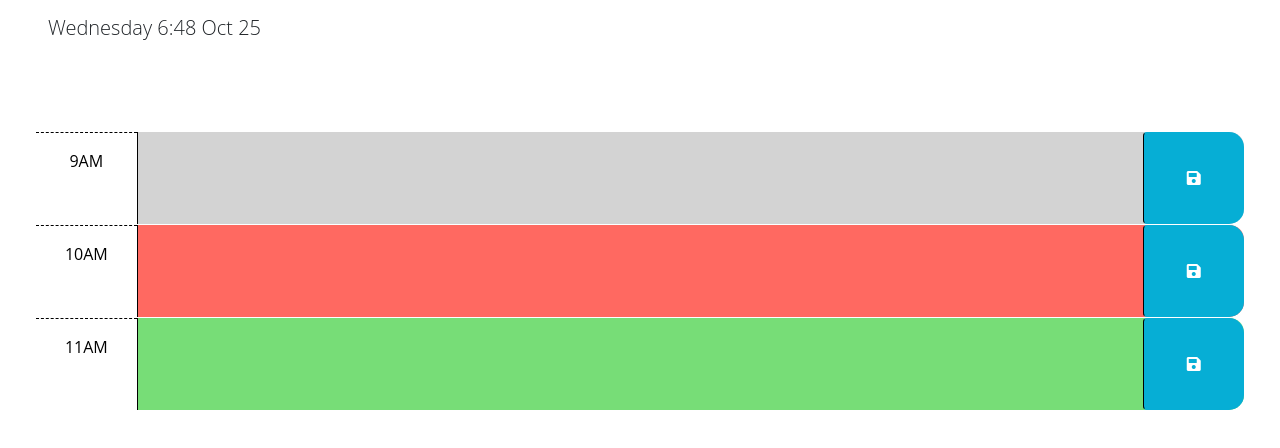
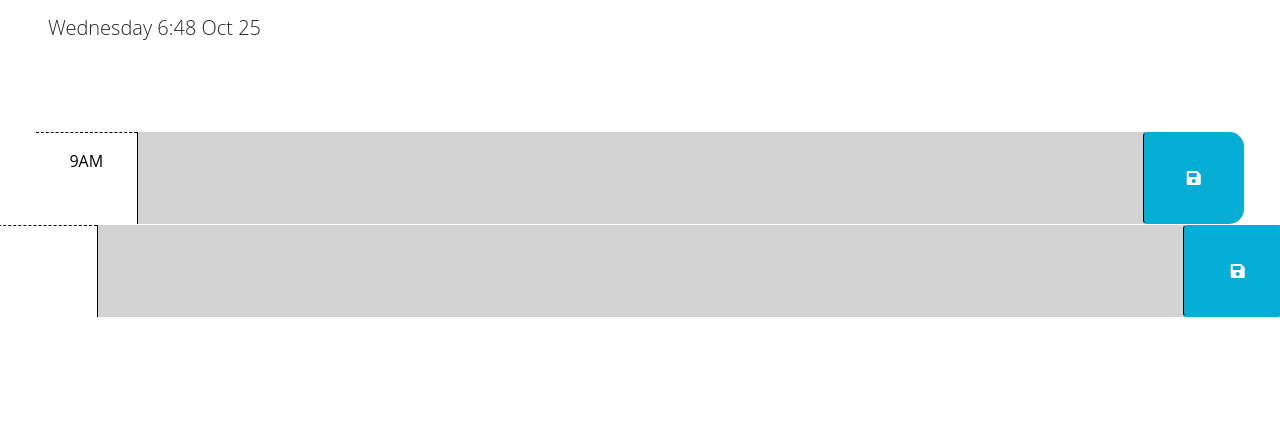
Before and after one commit to CovenantKid/glowing-octo-eureka, a plain HTML site: page index.html in a window 1280 px wide. Shown: the part 166-614 px from the top of the page. Drawn offline with nearby package versions, Linux system fonts and the light colour scheme.

Commit message:
Started code for generating time blocks in javascript

```diff
--- a/Assets/script.js
+++ b/Assets/script.js
@@ -4,9 +4,37 @@
 $(document).ready(function(){
 // display time at top of page
   const CurrentTime = document.getElementById("currentDay");
-  CurrentTime.textContent = dayjs().format("dddd h:mm MMM DD")
-// add time blocks for 9AM to 5PM
+  CurrentTime.textContent = dayjs().format("dddd h:mm MMM DD");
+// create the logic for making the 9am-5pm blocks.
+// defining all children of the blocks.
+const TimeBlock = document.createElement("div");
+const TimeBlockhour = document.createElement("div");
+const Timeblockfield = document.createElement("textarea");
+const Timeblockbutton = document.createElement("button")
+const Timeblockicon = document.createElement("i")
+// adding classes and attributes to children.
+  TimeBlock.classList.add("row", "time-block", "past");
+  TimeBlockhour.classList.add("col-2", "col-md-1", "hour", "text-center", "py-3")
+  Timeblockfield.classList.add("col-8","col-md-10", "description");
+  Timeblockfield.setAttribute("rows", "3");
+  Timeblockbutton.classList.add("btn", "saveBtn", "col-2", "col-md-1");
+  Timeblockbutton.setAttribute("aria-label","save");
+  Timeblockicon.classList.add("fas", "fa-save")
+  Timeblockicon.setAttribute("aria-hidden", "true")
+// appending them to eachother and displaying the block.
+    document.body.appendChild(TimeBlock)
+    TimeBlock.appendChild(TimeBlockhour)
+    TimeBlock.appendChild(Timeblockfield)
+    TimeBlock.appendChild(Timeblockbutton)
+    Timeblockbutton.appendChild(Timeblockicon)
 
+// create the blocks for respective hour.
+
+// read ID of time block and adjust class based on current hour
+
+// save text entry in time block to local storage
+
+// when page loads, also load saved data.
 });
 
 
--- a/index.html
+++ b/index.html
@@ -49,24 +49,6 @@
           <i class="fas fa-save" aria-hidden="true"></i>
         </button>
       </div>
-
-      <!-- Example of a present time block. The "present" class adds a red background color. -->
-      <div id="hour-10" class="row time-block present">
-        <div class="col-2 col-md-1 hour text-center py-3">10AM</div>
-        <textarea class="col-8 col-md-10 description" rows="3"> </textarea>
-        <button class="btn saveBtn col-2 col-md-1" aria-label="save">
-          <i class="fas fa-save" aria-hidden="true"></i>
-        </button>
-      </div>
-
-      <!-- Example of a future time block. The "future" class adds a green background color. -->
-      <div id="hour-11" class="row time-block future">
-        <div class="col-2 col-md-1 hour text-center py-3">11AM</div>
-        <textarea class="col-8 col-md-10 description" rows="3"> </textarea>
-        <button class="btn saveBtn col-2 col-md-1" aria-label="save">
-          <i class="fas fa-save" aria-hidden="true"></i>
-        </button>
-      </div>
     </div>
 
     <script src="https://cdnjs.cloudflare.com/ajax/libs/jquery/3.2.1/jquery.min.js"></script>
```
